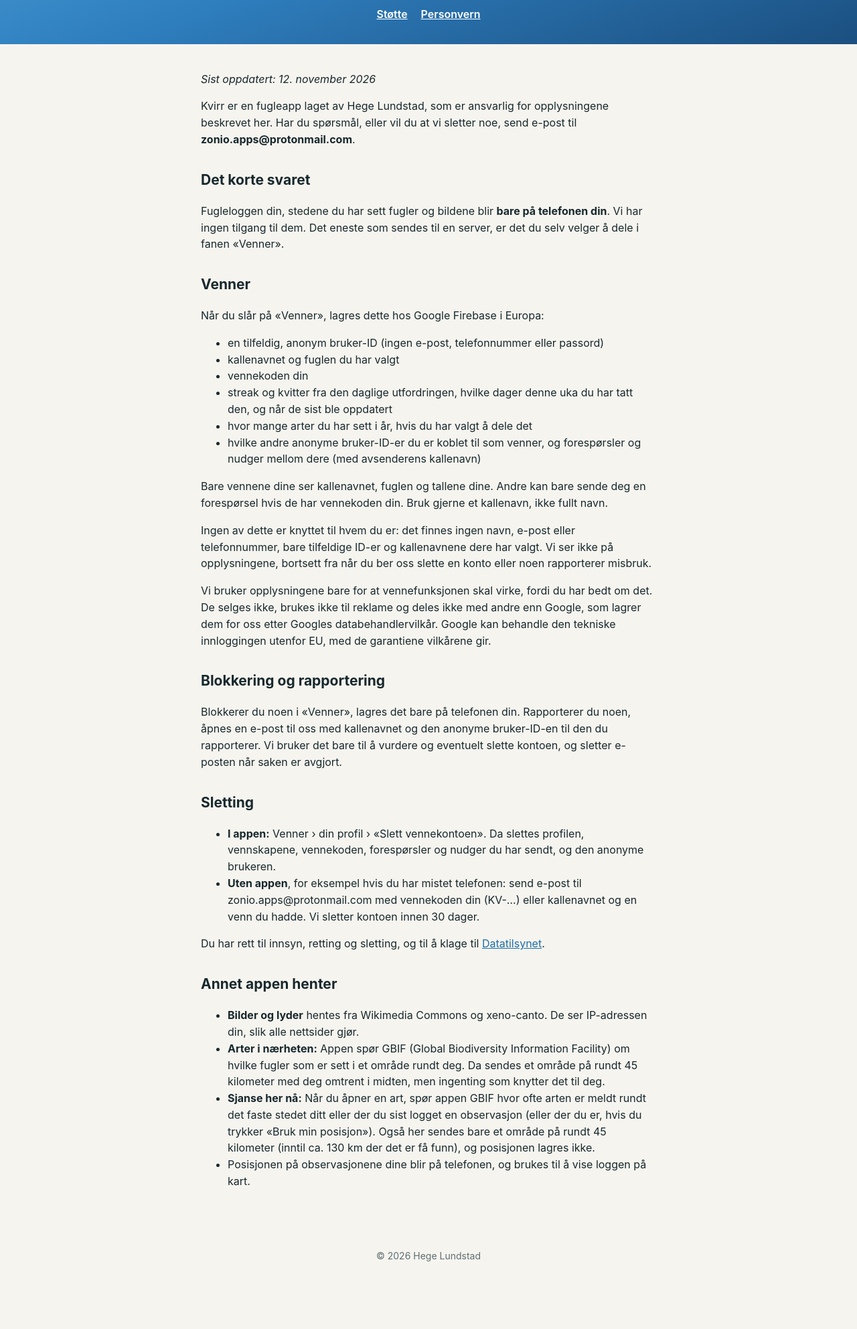
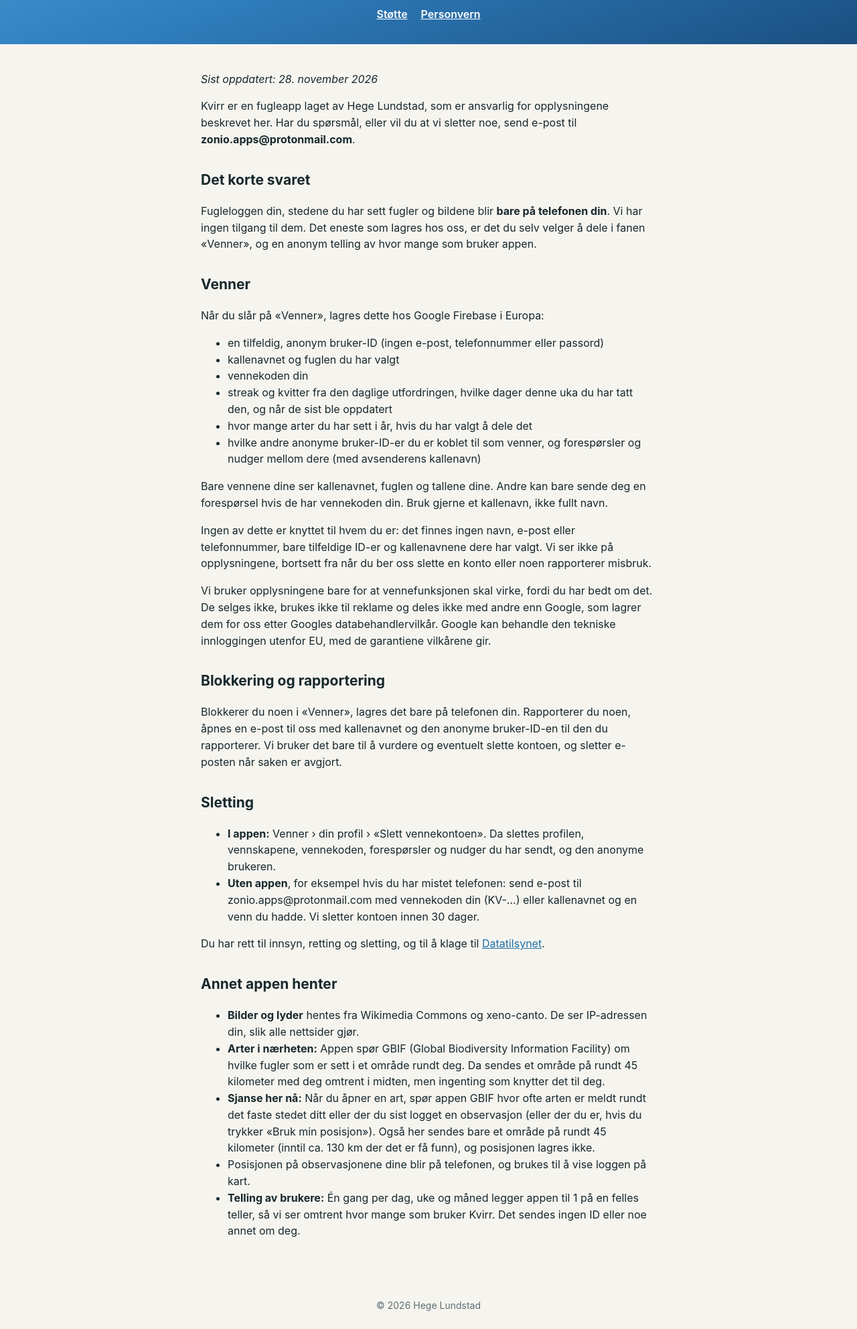
Before and after one commit to hlundstad/hlundstad.github.io, a plain HTML site: page kvirr/personvern.html in a window 1280 px wide. Shown: the part 229-2214 px from the top of the page at 67% size. Before the commit the page ends 2140 px from the top, so only its background shows below. Drawn offline with Linux system fonts and the light colour scheme.

Commit message:
Kvirr personvern: anonym telling av brukere
Co-Authored-By: Claude Opus 5.5 <noreply@anthropic.com>
Claude-Session: https://claude.ai/code/session_015dztsAPDPA8DkBwM8nZy9U

```diff
--- a/kvirr/personvern.html
+++ b/kvirr/personvern.html
@@ -8,10 +8,10 @@ footer{text-align:center;color:#5E6E72;font-size:14px;padding:24px}
 .sprak{text-align:right;font-size:14px;margin:-24px 0 8px}.sprak a{color:#fff;text-decoration:underline}
 @media (prefers-color-scheme:dark){body{background:#0F1618;color:#E6ECEA}a{color:#7DC0EE}footer{color:#93A6AB}}</style></head><body><header><div class="sprak"><b>Norsk</b> · <a href="en/personvern.html" hreflang="en" lang="en">English</a></div><img src="ikon.png" alt=""><h1>Kvirr!</h1><p>Fugler i Norge: artsguide og fuglesang</p><nav><a href="index.html">Støtte</a><a href="personvern.html">Personvern</a></nav></header>
 <main>
-<p><em>Sist oppdatert: 12. november 2026</em></p>
+<p><em>Sist oppdatert: 28. november 2026</em></p>
 <p>Kvirr er en fugleapp laget av Hege Lundstad, som er ansvarlig for opplysningene beskrevet her. Har du spørsmål, eller vil du at vi sletter noe, send e-post til <strong>zonio.apps@protonmail.com</strong>.</p>
 <h2>Det korte svaret</h2>
-<p>Fugleloggen din, stedene du har sett fugler og bildene blir <strong>bare på telefonen din</strong>. Vi har ingen tilgang til dem. Det eneste som sendes til en server, er det du selv velger å dele i fanen «Venner».</p>
+<p>Fugleloggen din, stedene du har sett fugler og bildene blir <strong>bare på telefonen din</strong>. Vi har ingen tilgang til dem. Det eneste som lagres hos oss, er det du selv velger å dele i fanen «Venner», og en anonym telling av hvor mange som bruker appen.</p>
 <h2>Venner</h2>
 <p>Når du slår på «Venner», lagres dette hos Google Firebase i Europa:</p>
 <ul>
@@ -39,5 +39,6 @@ footer{text-align:center;color:#5E6E72;font-size:14px;padding:24px}
 <li><strong>Arter i nærheten:</strong> Appen spør GBIF (Global Biodiversity Information Facility) om hvilke fugler som er sett i et område rundt deg. Da sendes et område på rundt 45 kilometer med deg omtrent i midten, men ingenting som knytter det til deg.</li>
 <li><strong>Sjanse her nå:</strong> Når du åpner en art, spør appen GBIF hvor ofte arten er meldt rundt det faste stedet ditt eller der du sist logget en observasjon (eller der du er, hvis du trykker «Bruk min posisjon»). Også her sendes bare et område på rundt 45 kilometer (inntil ca. 130 km der det er få funn), og posisjonen lagres ikke.</li>
 <li>Posisjonen på observasjonene dine blir på telefonen, og brukes til å vise loggen på kart.</li>
+<li><strong>Telling av brukere:</strong> Én gang per dag, uke og måned legger appen til 1 på en felles teller, så vi ser omtrent hvor mange som bruker Kvirr. Det sendes ingen ID eller noe annet om deg.</li>
 </ul>
 </main><footer>© 2026 Hege Lundstad</footer></body></html>
```
Also changed, not shown: kvirr/en/personvern.html (+3 -2 lines).
